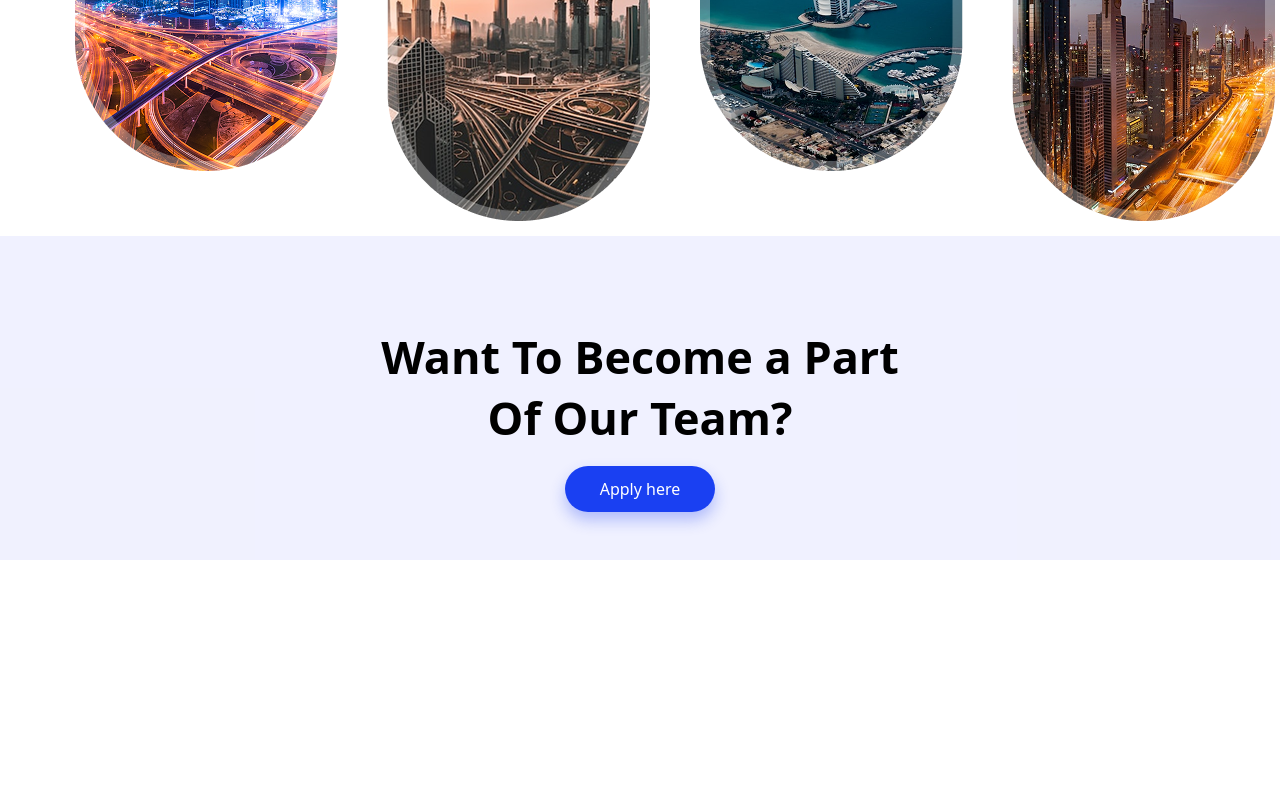
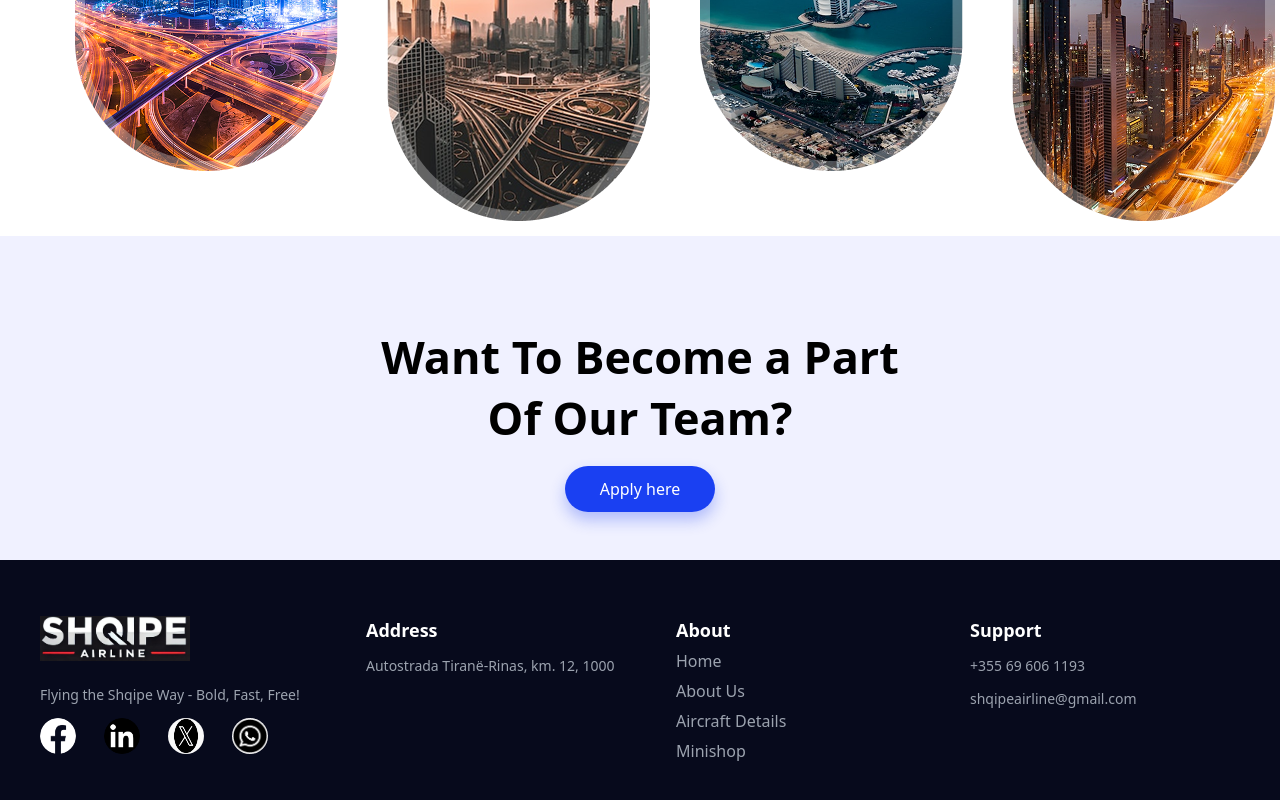
Before and after one commit to ShqipeAirline/ShqipeAirline, a React (Vite) app in the folder Front/shqipe-airline/: page / in a window 1280 px wide. Shown: the part 4693-5493 px from the top of the page. Before the commit the page ends 5253 px from the top, so only its background shows below. Built offline with nearby package versions, Linux system fonts and the light colour scheme.

Commit message:
Update App.jsx

```diff
--- a/Front/shqipe-airline/src/App.jsx
+++ b/Front/shqipe-airline/src/App.jsx
@@ -16,7 +16,7 @@ import Minishop from './landingpages/Minishop';
 import Shoppingcart from './landingpages/ShoppingCart';
 import PaymentForm from './landingpages/PaymentForm';
 import About from './landingpages/About'
-
+import Footer from './layouts/Footer'
 import JobApplication from './landingpages/JobApplication';
 import JobApplicationForm from './landingpages/JobApplicationForm';
 import AdminLayout from './layouts/AdminLayout'
@@ -30,7 +30,7 @@ function App() {
         <Route path="register/" element={<Register />} />
 
         {/*Landing pages*/}
-        <Route path="/" element={<Header/>} >
+        <Route path="/" element={<><Header /><Footer /></>}>
           <Route index element={<Home/>} />
           <Route path="about-us"  element={<About />}/>
           <Route path="mini-shop" element={<Minishop />} />
```
